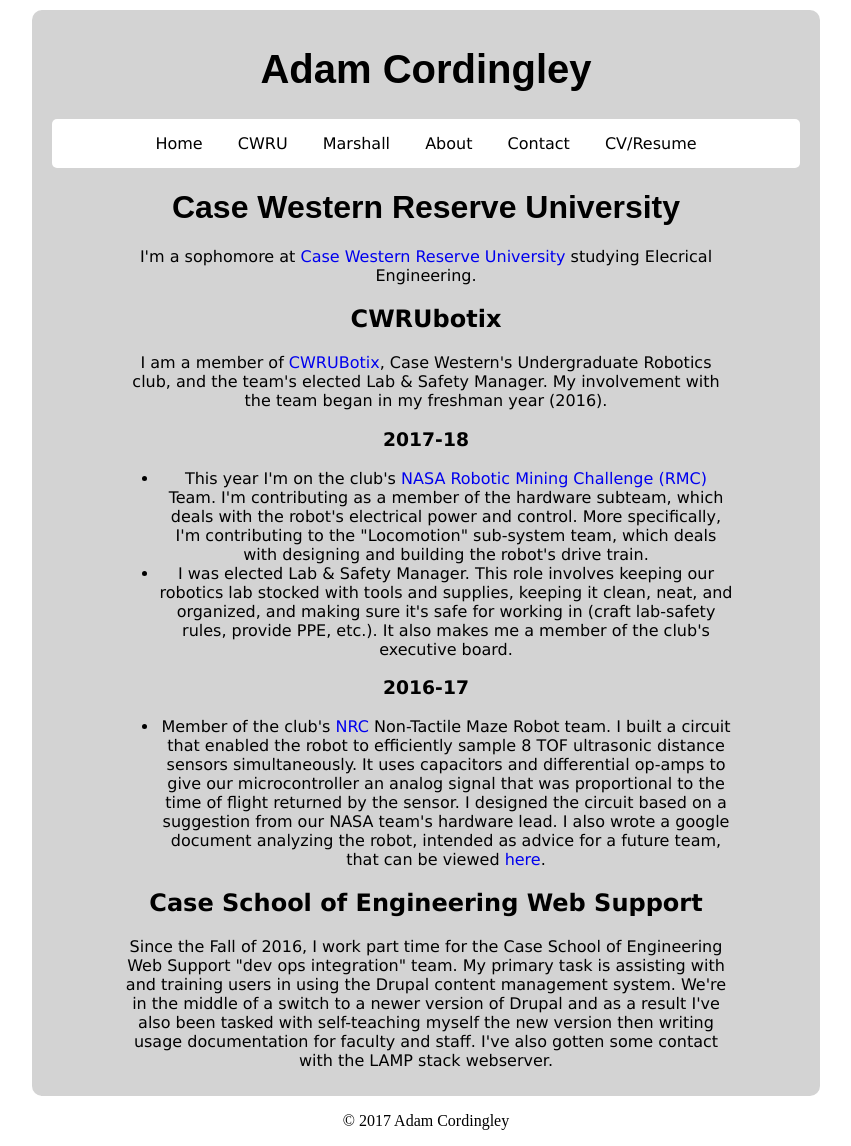
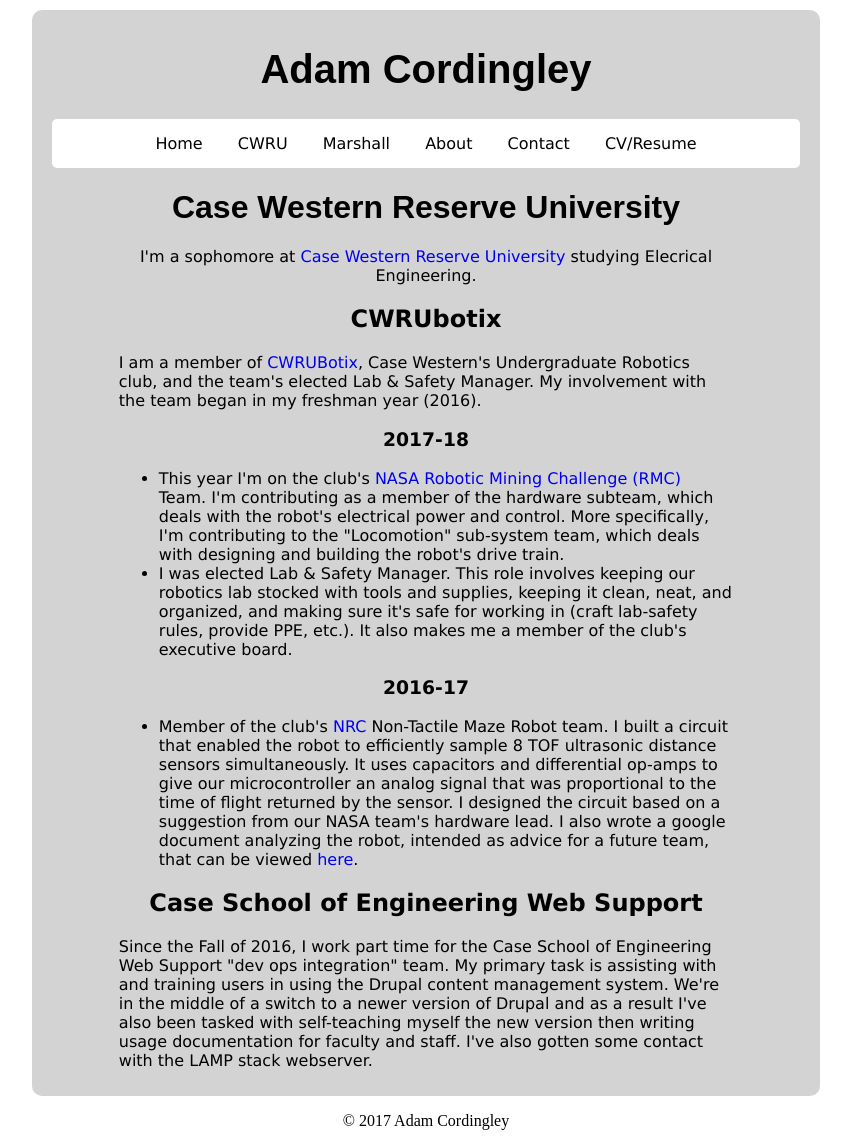
Before and after one commit to AdamC19/AdamC19.github.io, a Jekyll site: the page built from cwru.html, in a window 1280 px wide. Shown: the whole page, without its empty margins (214-1065 px from the left). Built offline with Jekyll 4.4.1, drawn with Linux system fonts in a browser that asks for light colours; comment, search, counter and statistics services are not loaded.

Commit message:
fix alignment

```diff
--- a/cwru.html
+++ b/cwru.html
@@ -6,15 +6,18 @@
 </p>
 
 <h2>CWRUbotix</h2>
-<p>I am a member of <a href="http://cwrubotix.case.edu" target="_blank">CWRUBotix</a>, Case Western&apos;s Undergraduate Robotics club, and the team&apos;s elected Lab &amp; Safety Manager. My involvement with the team began in my freshman year (2016).
+<p id="left-align">I am a member of <a href="http://cwrubotix.case.edu" target="_blank">CWRUBotix</a>, Case Western&apos;s Undergraduate Robotics club, and the team&apos;s elected Lab &amp; Safety Manager. My involvement with the team began in my freshman year (2016).
 <h3>2017-18</h3>
-<ul>
+<ul id="left-align">
 	<li>This year I&apos;m on the club&apos;s <a href="http://cwrubotix.case.edu/nasa_rmc.html" target="_blank">NASA Robotic Mining Challenge (RMC)</a> Team. I&apos;m contributing as a member of the hardware subteam, which deals with the robot&apos;s electrical power and control. More specifically, I&apos;m contributing to the &quot;Locomotion&quot; sub-system team, which deals with designing and building the robot&apos;s drive train.</li>
 	<li>I was elected Lab &amp; Safety Manager. This role involves keeping our robotics lab stocked with tools and supplies, keeping it clean, neat, and organized, and making sure it&apos;s safe for working in (craft lab-safety rules, provide PPE, etc.). It also makes me a member of the club&apos;s executive board.</li>
 </ul>
+
 <h3>2016-17</h3>
-<ul>
+
+<ul id="left-align">
 	<li>Member of the club&apos;s <a href="http://www.thenrc.org" target="_blank">NRC</a> Non-Tactile Maze Robot team. I built a circuit that enabled the robot to efficiently sample 8 TOF ultrasonic distance sensors simultaneously. It uses capacitors and differential op-amps to give our microcontroller an analog signal that was proportional to the time of flight returned by the sensor. I designed the circuit based on a suggestion from our NASA team&apos;s hardware lead. I also wrote a google document analyzing the robot, intended as advice for a future team, that can be viewed <a href="https://docs.google.com/document/d/1JjG9lMFF_pkVKb8wWEG9LCA54hgOyTaC4Vqfyfnx2y4" target="_blank">here</a>.</li>
 </ul>
+
 <h2>Case School of Engineering Web Support</h2>
-<p>Since the Fall of 2016, I work part time for the Case School of Engineering Web Support &quot;dev ops integration&quot; team. My primary task is assisting with and training users in using the Drupal content management system. We&apos;re in the middle of a switch to a newer version of Drupal and as a result I&apos;ve also been tasked with self-teaching myself the new version then writing usage documentation for faculty and staff. I&apos;ve also gotten some contact with the LAMP stack webserver.</p>
+<p id="left-align">Since the Fall of 2016, I work part time for the Case School of Engineering Web Support &quot;dev ops integration&quot; team. My primary task is assisting with and training users in using the Drupal content management system. We&apos;re in the middle of a switch to a newer version of Drupal and as a result I&apos;ve also been tasked with self-teaching myself the new version then writing usage documentation for faculty and staff. I&apos;ve also gotten some contact with the LAMP stack webserver.</p>
```
